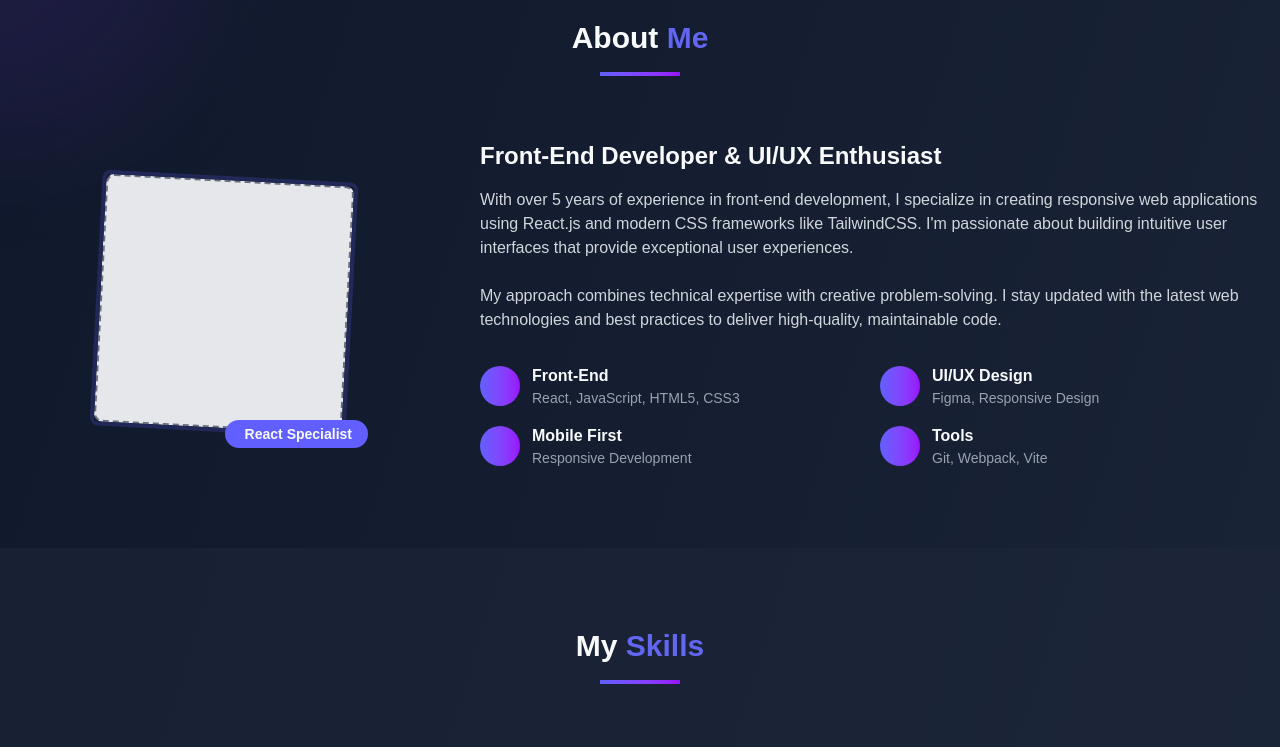
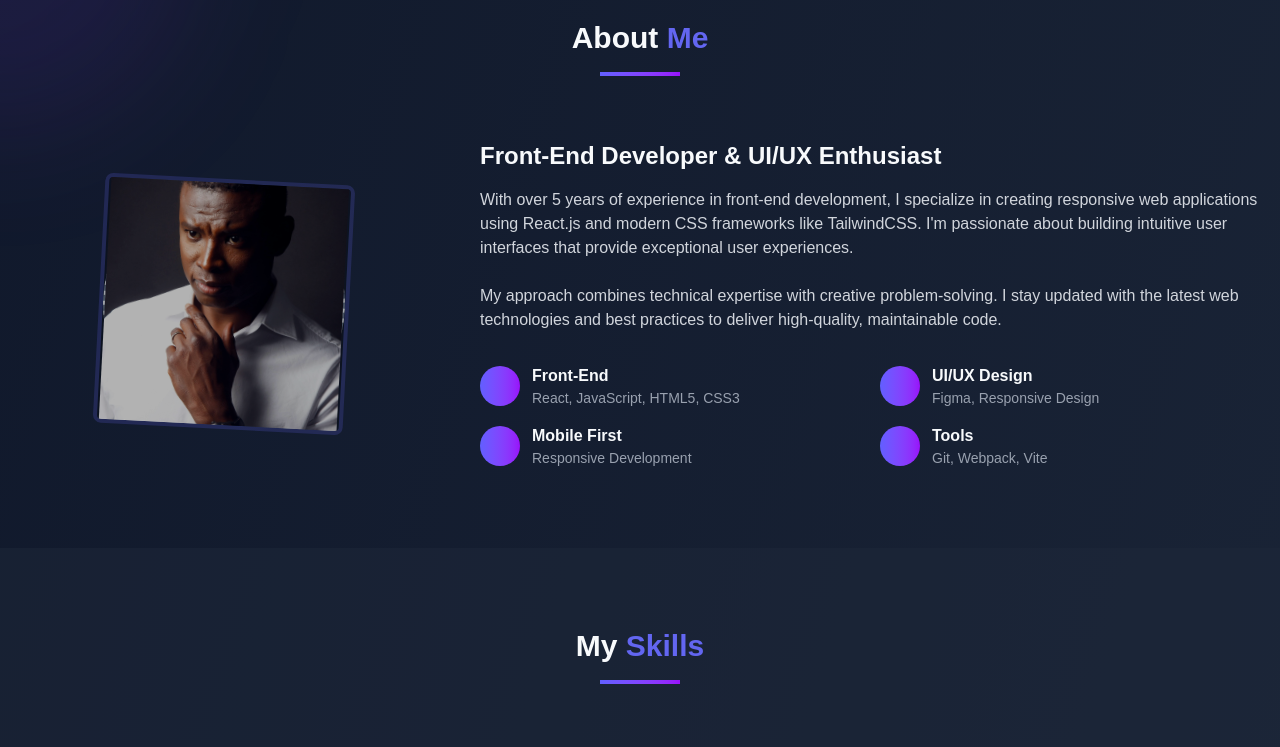
Before and after one commit to Braulin96/braulin-portfolio, a React (Vite) app: page / in a window 1280 px wide. Shown: the part 860-1607 px from the top of the page. Built offline with nearby package versions, Linux system fonts and the light colour scheme.

Commit message:
ajust the size of default asset

```diff
--- a/src/components/Asset/Asset.tsx
+++ b/src/components/Asset/Asset.tsx
@@ -19,10 +19,10 @@ const Asset = ({
         data-testid="Asset"
         className={`Asset group relative ${customClass}`}>
         <div
-          className={`relative  size-[300px] md:size-[350px] overflow-hidden border-4 border-primary-blue/20 ${
+          className={`relative  overflow-hidden border-4 border-primary-blue/20 ${
             variant === "default"
-              ? "rounded-lg transform rotate-3"
-              : "rounded-full"
+              ? "rounded-lg transform rotate-3 size-[220px] md:size-[250px]"
+              : "rounded-full size-[300px] md:size-[350px]"
           }`}>
           <div className="w-full h-full bg-slate-200 border-2 border-dashed rounded-full flex items-center justify-center text-slate-500">
             <img
--- a/src/components/PortfolioTest/PortfolioTest.tsx
+++ b/src/components/PortfolioTest/PortfolioTest.tsx
@@ -177,16 +177,7 @@ const PortfolioTest = () => {
 
           <div className="flex flex-col md:flex-row items-center">
             <div className="md:w-1/3 mb-10 md:mb-0 flex justify-center">
-              <div className="relative">
-                <div className="w-64 h-64 rounded-lg overflow-hidden border-4 border-indigo-500/20 transform rotate-3">
-                  <div className="w-full h-full bg-gray-200 border-2 border-dashed rounded-lg flex items-center justify-center text-gray-500">
-                    <i className="fas fa-user text-8xl"></i>
-                  </div>
-                </div>
-                <div className="absolute -bottom-4 -right-4 bg-indigo-500 px-4 py-1 rounded-full font-bold text-sm">
-                  <i className="fab fa-react mr-1"></i> React Specialist
-                </div>
-              </div>
+              <Asset image={Profile} />
             </div>
 
             <div className="md:w-2/3 md:pl-12">
```
